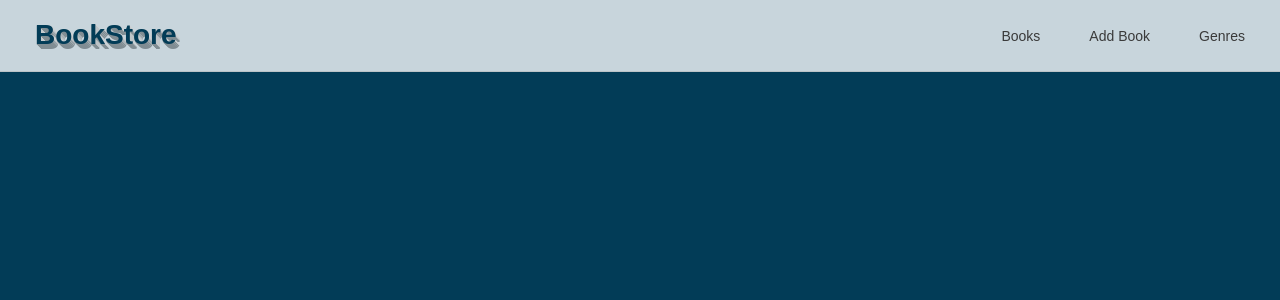
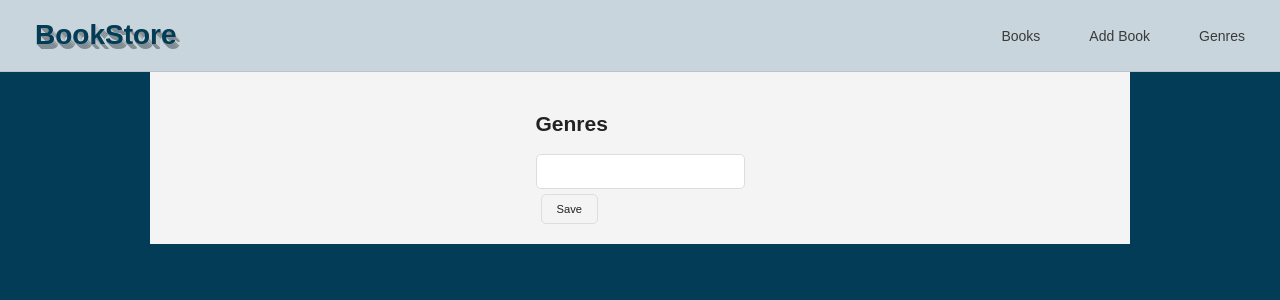
Before and after one commit to Inkala/book-catalog, a React (Create React App) app: page /genres in a window 1280 px wide. Shown: the top 300 px of the page. Built offline with nearby package versions, Linux system fonts and the light colour scheme.

Commit message:
Creating Genres component

```diff
--- /dev/null
+++ b/src/components/Genres/Genres.css
@@ -0,0 +1,3 @@
+.genres {
+  margin-top: 95px;
+}
--- /dev/null
+++ b/src/components/Genres/Genres.js
@@ -0,0 +1,59 @@
+import React, { Component } from "react";
+import axios from "axios";
+
+import Button from "../../helpers/Button/Button";
+import { PATH_BASE } from "../../consts";
+import "./Genres.css";
+
+class Genres extends Component {
+  state = {
+    genreList: [],
+    genreValue: ""
+  };
+
+  // componentDidMount() {
+  //   axios
+  //     .get(`${PATH_BASE}/genre`)
+  //     .then(res => {
+  //       this.setState({ genreList: res.data });
+  //     })
+  //     .catch(err => {
+  //       console.log(err);
+  //     });
+  // }
+
+  submitGenreHandler = (e) => {
+    console.log("Saved!")
+    e.preventDefault();
+    axios
+      .post(`${PATH_BASE}/genre/add`, this.state.genreValue)
+      .then(res => console.log("From axios post:"));
+    // this.props.history.push({
+    //   pathname: '/',
+    //   state: {book}
+    // })
+  }
+
+  onGenreChange = e => {
+    this.setState({ genreValue: e.target.value });
+  };
+
+  render() {
+    return (
+      <div className="genres">
+        <h2>Genres</h2>
+        <form className="genres-form" onSubmit={this.submitGenreHandler}>
+          <input
+            type="text"
+            className="search-bar__input"
+            value={this.state.genreValue}
+            onChange={this.onGenreChange}
+          />
+          <Button type="submit">Save</Button>
+        </form>
+      </div>
+    );
+  }
+}
+
+export default Genres;
--- a/src/components/MainMenu/MainMenu.js
+++ b/src/components/MainMenu/MainMenu.js
@@ -3,6 +3,7 @@ import { BrowserRouter as Router, Switch, Route, Link } from "react-router-dom";
 
 import BookCatalog from "../../container/BookCatalog/BookCatalog";
 import BookForm from "../BookForm/BookForm";
+import Genres from "../Genres/Genres";
 import "./MainMenu.css";
 
 const mainMenu = props => (
@@ -26,6 +27,7 @@ const mainMenu = props => (
         <Route path="/" exact component={BookCatalog} />
         <Route path="/add" component={BookForm} />
         <Route path="/edit/:id" component={BookForm} />
+        <Route path="/genres" component={Genres} />
         {/* <Route path="/genres/" component={Genres} /> */}
       </Switch>
     </div>
--- a/src/container/BookCatalog/BookCatalog.js
+++ b/src/container/BookCatalog/BookCatalog.js
@@ -34,7 +34,7 @@ class BookCatalog extends Component {
     error: null
   };
 
-  fetchDataHandler = () => {
+  fetchBooksHandler = () => {
     axios
       .get(`${PATH_BASE}/book`)
       .then(res => {
@@ -46,8 +46,7 @@ class BookCatalog extends Component {
   };
 
   componentDidMount() {
-    this.fetchDataHandler();
-    setTimeout(this.fetchDataHandler, 500);
+    this.fetchBooksHandler();
   }
 
   filterBookHandler = e => {
@@ -74,7 +73,7 @@ class BookCatalog extends Component {
         .get(`${PATH_BASE}/book/delete/${book._id}`)
         .then(res => {
           console.log("Deleted");
-          this.fetchDataHandler();
+          this.fetchBooksHandler();
         })
         .catch(err => console.log(err));
     }
```
Also changed, not shown: 2 other files (tests, documents, lock files or other folders).
